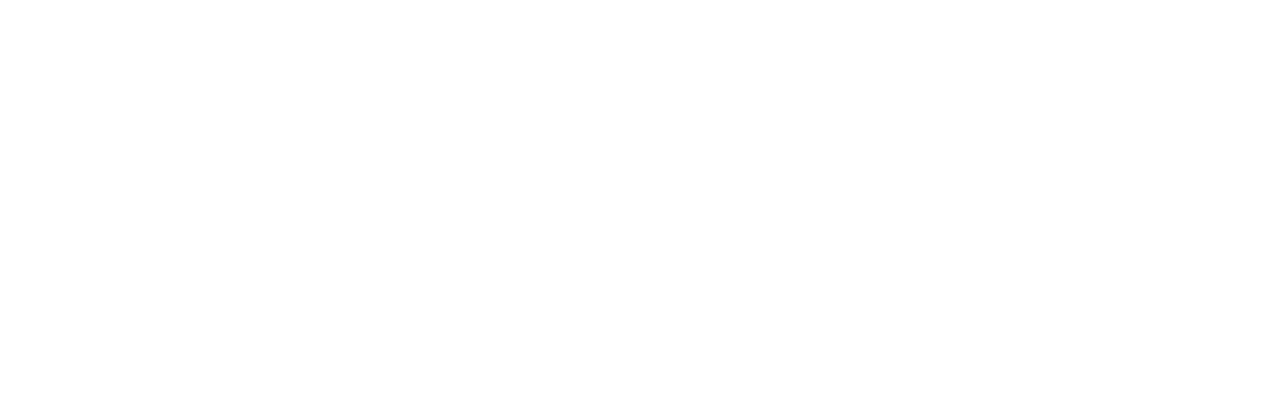
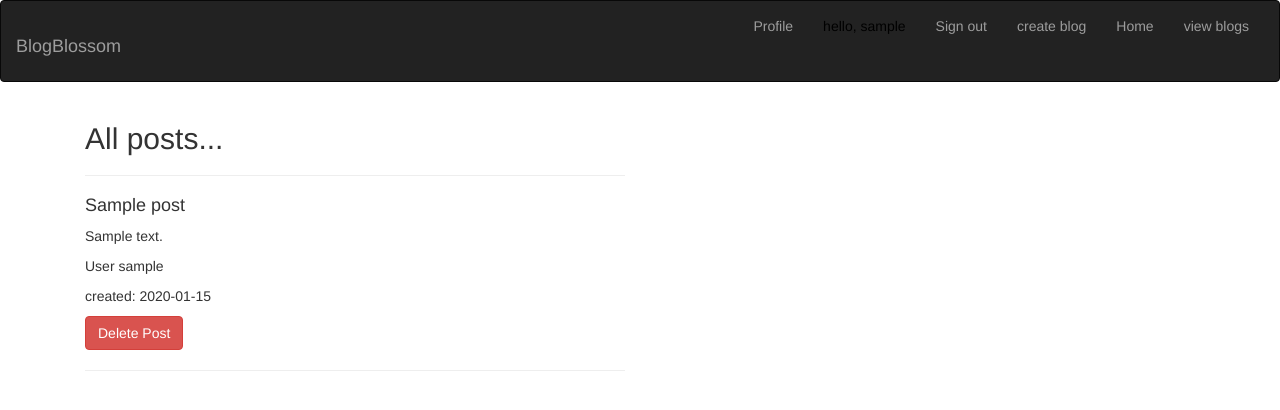
Before and after one commit to Gavin-Kariuki/Vertigo-Farms, a Flask app: page /posts in a window 1280 px wide. Before the commit the part shown is empty. Shown: the top 410 px of the page. Run offline with Flask 2, Linux system fonts and the light colour scheme; a user stored in the database is signed in; tables that the repository leaves empty hold one stand-in row (values such as "Sample post"); parts of the project's set-up code (start-up, migrations or seed data) failed here and were passed over; some libraries are stand-ins or nearby versions.

Commit message:
feature: create view template for post

```diff
--- a/app/templates/post.html
+++ b/app/templates/post.html
@@ -6,9 +6,9 @@
 {% endblock %}
 
 {% block content %}
-    <h3>blog item</h3>
-    {% for blog in blogs %}
-        <p>{{ blog.title }}</p>
+    <h3>post item</h3>
+    {% for post in posts %}
+        <p>{{ post.title }}</p>
         {% if user == current_user %}
             <a href="{{url_for('main.update_profile',uname=user.username)}}">Edit profile</a>
         {% endif %}
--- a/app/templates/show_posts.html
+++ b/app/templates/show_posts.html
@@ -0,0 +1,28 @@
+{% extends 'base.html' %}
+
+{% block styles %}
+    {{ super() }}
+    <link rel="stylesheet" href="{{url_for('static',filename='css/index.css')}}">
+{% endblock %}
+
+{% block content %}
+   <div class="container">
+        <div class="col-md-6 mx-auto justify-content-center">
+           <h2>All posts...</h2>
+            {% for post in posts %}
+            <hr>
+              <div class="item">
+                <h4 class='title'>{{ post.title }}</h4>
+                <p> {{ post.post_content | truncate(300)}}</p>
+                <p>{{ post.author }}</p>
+                <p> created: {{ post.posted.strftime('%Y-%m-%d') }}</p>
+
+                {% if current_user.id == post.author.id %}
+                    <a href="{{url_for('main.delete_post',title = post.title)}}" class="btn btn-danger">Delete Post</a>
+                {% endif %}
+              </div>
+            <hr>
+            {% endfor %}
+        </div>
+   </div>
+{% endblock %}
```
